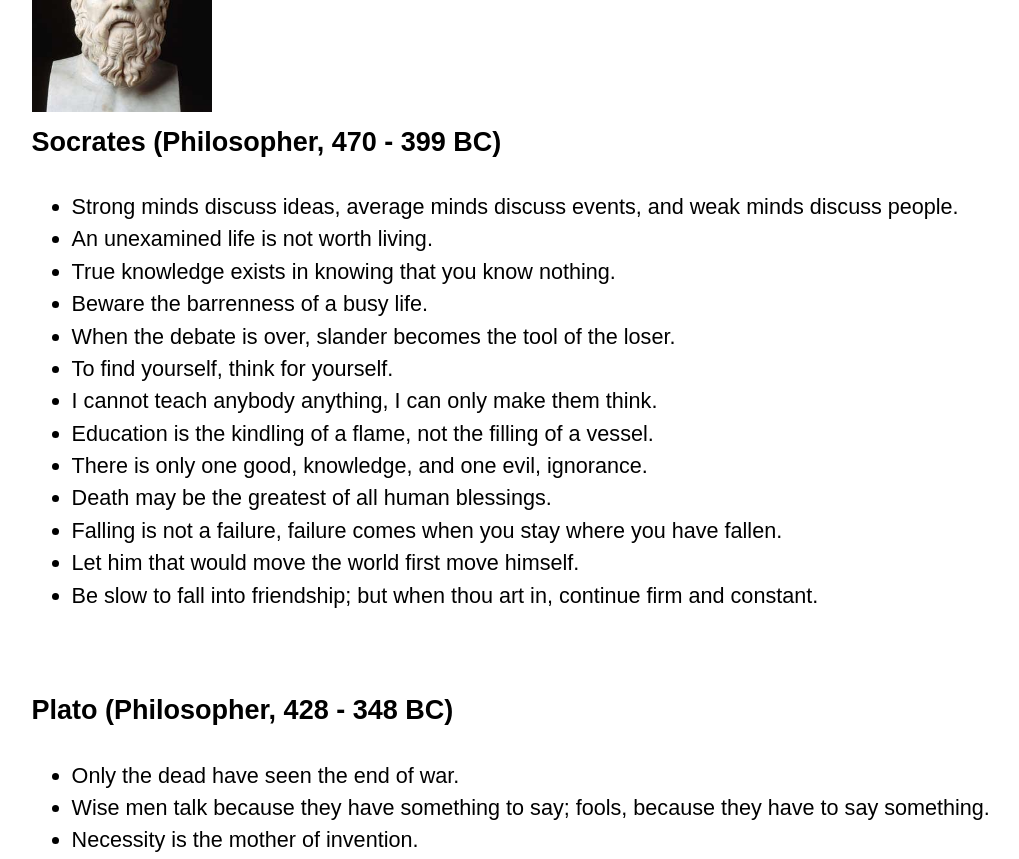
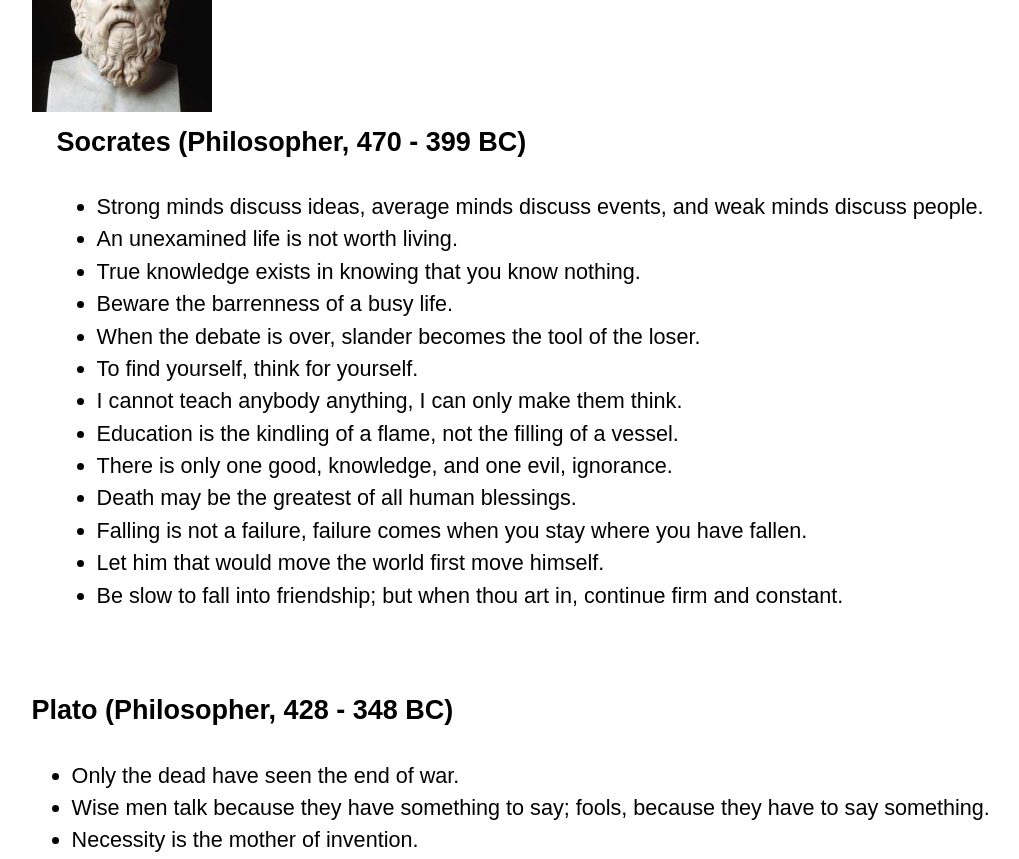
Before and after one commit to lreynolds188/Portfolio, a Next.js app: page /quotes in a window 1280 px wide. Shown: the part 420-1279 px from the top of the page, without its empty margins (99-1118 px from the left). Built offline with nearby package versions, Linux system fonts and the light colour scheme.

Commit message:
Update Home.module.css

```diff
--- a/styles/Home.module.css
+++ b/styles/Home.module.css
@@ -55,7 +55,7 @@
 
 .content {
   display: inline-block;
-  padding-left: 30;
+  padding-left: 25px;
 }
 
 .picture {
```
